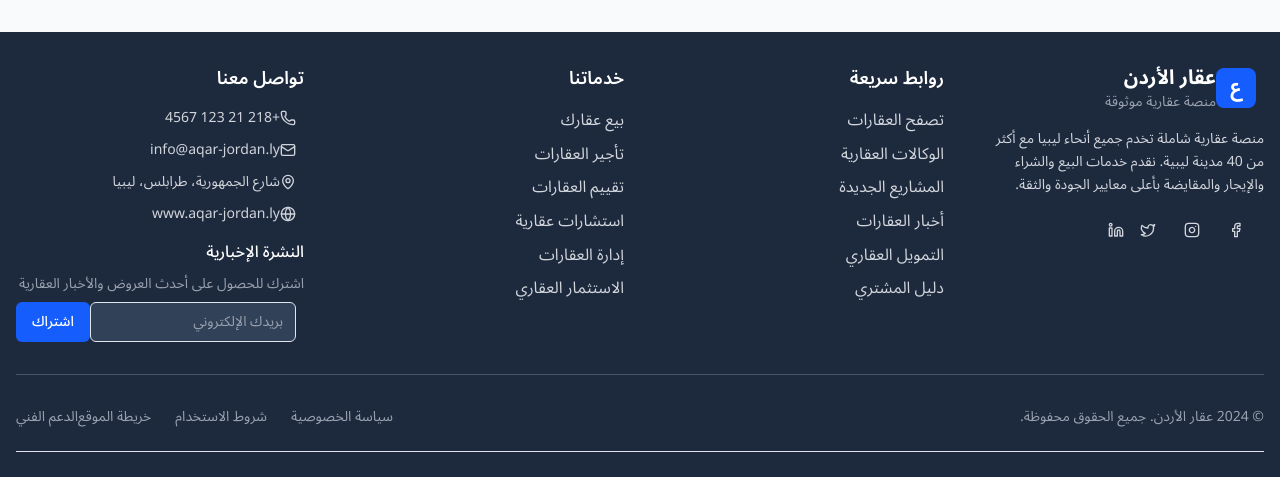
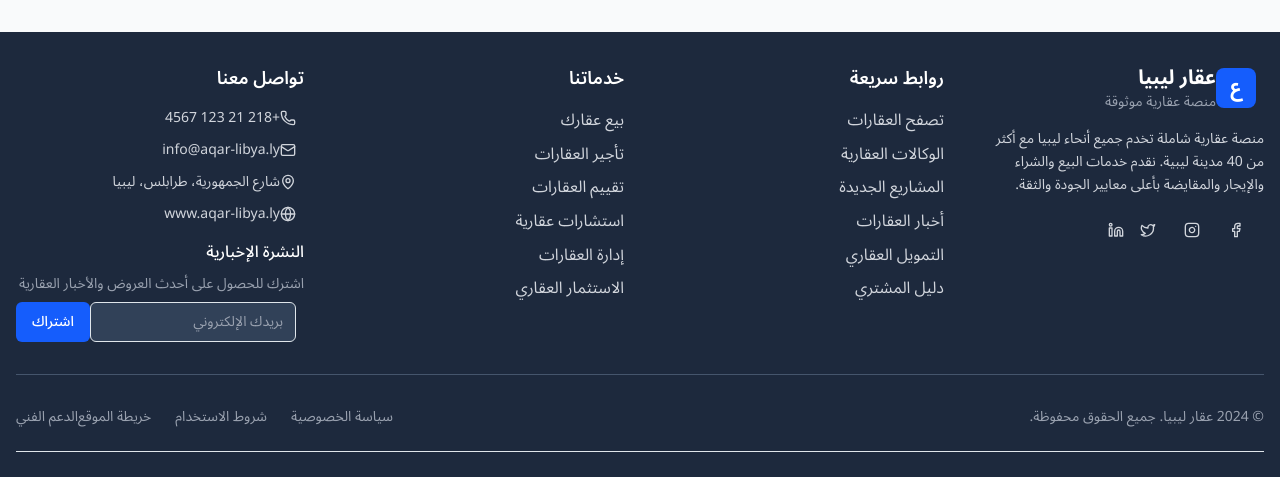
Before and after one commit to TNDIGITALMARK/dc43d7eb-4b8c-4b01-984f-83b344fe651d, a Next.js app: page / in a window 1280 px wide. Shown: the part 2566-3043 px from the top of the page. Built offline with nearby package versions, Linux system fonts and the light colour scheme.

Commit message:
Phoenix AutoSave: 5 files updated (main branch)
Project: dc43d7eb-4b8c-4b01-984f-83b344fe651d
User: Q1B64iAjyzOeNDr1G9HYEhIpEUj1
Tool: claude-code
Timestamp: 2025-10-06T19:13:49.312Z

Auto-generated by Phoenix AutoSave System - committed to main branch

```diff
--- a/src/app/properties/[id]/page.tsx
+++ b/src/app/properties/[id]/page.tsx
@@ -53,7 +53,7 @@ const mockProperty = {
   agent: {
     name: "أحمد محمد الليبي",
     phone: "+218 91 234 5678",
-    email: "ahmed@aqar-jordan.ly",
+    email: "ahmed@aqar-libya.ly",
     image: "/public/currentImgContext/ai-generated-preview.png",
     experience: "8 سنوات خبرة",
     properties: 45,
--- a/src/components/add-property-form.tsx
+++ b/src/components/add-property-form.tsx
@@ -24,7 +24,10 @@ import { useState } from "react";
 const libyanCities = [
   "طرابلس", "بنغازي", "مصراتة", "الزاوية", "صبراتة", "زليتن", "الخمس",
   "تاجوراء", "زوارة", "غريان", "يفرن", "ناصر", "ترهونة", "بني وليد",
-  "سرت", "هون", "اجدابيا", "المرج", "القبة", "شحات", "درنة", "طبرق"
+  "سرت", "هون", "اجدابيا", "المرج", "القبة", "شحات", "درنة", "طبرق",
+  "البيضاء", "رأس لانوف", "بريقة", "مرسى البريقة", "السدادة", "الكفرة",
+  "تازربو", "ربيانة", "الجوف", "أوجلة", "جالو", "إجخرة", "الواحات",
+  "سبها", "مرزق", "أوباري", "غدامس", "غات", "القطرون"
 ];
 
 const propertyFeatures = [
--- a/src/components/footer.tsx
+++ b/src/components/footer.tsx
@@ -28,7 +28,7 @@ export function Footer() {
                 <span className="text-white font-bold text-xl">ع</span>
               </div>
               <div>
-                <h3 className="text-xl font-bold">عقار الأردن</h3>
+                <h3 className="text-xl font-bold">عقار ليبيا</h3>
                 <p className="text-sm text-gray-400">منصة عقارية موثوقة</p>
               </div>
             </div>
@@ -112,7 +112,7 @@ export function Footer() {
               </div>
               <div className="flex items-center space-x-2 rtl:space-x-reverse text-gray-300">
                 <Mail className="w-4 h-4 flex-shrink-0" />
-                <span className="text-sm">info@aqar-jordan.ly</span>
+                <span className="text-sm">info@aqar-libya.ly</span>
               </div>
               <div className="flex items-start space-x-2 rtl:space-x-reverse text-gray-300">
                 <MapPin className="w-4 h-4 flex-shrink-0 mt-0.5" />
@@ -120,7 +120,7 @@ export function Footer() {
               </div>
               <div className="flex items-center space-x-2 rtl:space-x-reverse text-gray-300">
                 <Globe className="w-4 h-4 flex-shrink-0" />
-                <span className="text-sm">www.aqar-jordan.ly</span>
+                <span className="text-sm">www.aqar-libya.ly</span>
               </div>
             </div>
 
@@ -147,7 +147,7 @@ export function Footer() {
         {/* Bottom Section */}
         <div className="flex flex-col md:flex-row justify-between items-center space-y-4 md:space-y-0">
           <div className="text-sm text-gray-400 text-center md:text-right">
-            © 2024 عقار الأردن. جميع الحقوق محفوظة.
+            © 2024 عقار ليبيا. جميع الحقوق محفوظة.
           </div>
 
           <div className="flex items-center space-x-6 rtl:space-x-reverse text-sm">
```
Also changed, not shown: public/generated/libya-flag.png (added), public/generated/libya-map-outline.png (added).
